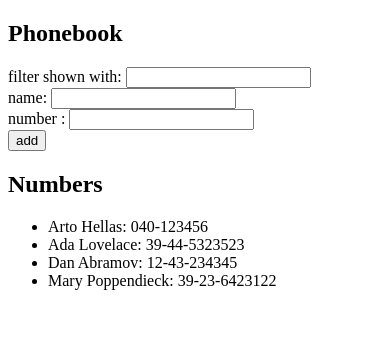
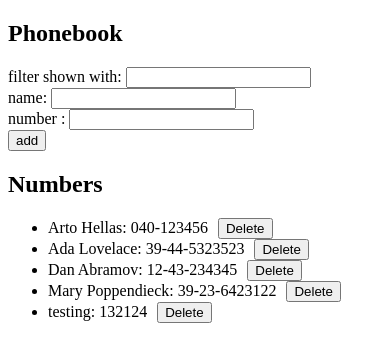
Before and after one commit to AnushrutNeupane/FSOPart2, a React (Vite) app in the folder phonebook/: page / in a window 390 px wide. Shown: the top 362 px of the page. Built offline with nearby package versions, Linux system fonts and the light colour scheme; data requests are answered from the project's data file.

Commit message:
updated phonebook with methods to interact with the data in the server (db.json)

```diff
--- a/phonebook/db.json
+++ b/phonebook/db.json
@@ -1,5 +1,5 @@
 {
-  "persons":[
+  "persons": [
     {
       "name": "Arto Hellas",
       "number": "040-123456",
@@ -19,6 +19,11 @@
       "name": "Mary Poppendieck",
       "number": "39-23-6423122",
       "id": "4"
+    },
+    {
+      "id": "1c59",
+      "name": "testing",
+      "number": "132124"
     }
   ]
 }
--- a/phonebook/src/App.jsx
+++ b/phonebook/src/App.jsx
@@ -2,7 +2,7 @@ import { useState, useEffect } from "react";
 import PersonForm from "./components/PersonForm";
 import Persons from "./components/Persons";
 import Filter from "./components/Filter";
-import axios from 'axios'
+import personService from "./services/personService";
 
 const App = () => {
   const [persons, setPersons] = useState([]);
@@ -11,15 +11,12 @@ const App = () => {
   const [filter, setFilter] = useState("");
 
   useEffect(()=>{
-    console.log('effect')
-    axios
-    .get('http://localhost:3001/persons')
-    .then(response => {
-      console.log('promise fulfilled')
-      setPersons(response.data)
+    personService.getAll()
+    .then(initialPersons => {
+      setPersons(initialPersons)
     })
+
   },[])
-  console.log('render', persons.length, 'persons')
 
   // Adding Name logic
   const addName = (event) => {
@@ -39,12 +36,20 @@ const App = () => {
 
     const nameObject = {
       name: newName,
-      id: persons.length + 1,
       number: newNumber,
     };
+
+    personService.create(nameObject).then(returnedName => {
+      setPersons(persons.concat(returnedName))
+      setNewName("")
+      setNewNumber("")
+    })
+
+    /*
     setPersons(persons.concat(nameObject));
     setNewName("");
     setNewNumber("");
+    */
   };
 
   // Handlers
@@ -59,6 +64,15 @@ const App = () => {
   const handleFilterChange = (event) => {
     setFilter(event.target.value);
   };
+
+  const handleDelete = (id) => {
+    const person = persons.find(p => p.id === id)
+    if (window.confirm(`Are you sure you want to delete ${person.name}?`)){
+      personService.remove(id).then(() => {
+        setPersons(persons.filter(p => p.id !== id))
+      })
+    }
+  }
 
   const personsToShow =
     filter === ""
@@ -79,7 +93,7 @@ const App = () => {
         handleNumberChange={handleNumberChange}
       />
       <h2>Numbers</h2>
-      <Persons persons={personsToShow}/>
+      <Persons persons={personsToShow} handleDelete={handleDelete}/>
     </div>
   );
 };
--- a/phonebook/src/components/Persons.jsx
+++ b/phonebook/src/components/Persons.jsx
@@ -1,9 +1,11 @@
-const Persons = ({ persons }) => {
+const Persons = ({ persons, handleDelete }) => {
   return (
     <ul>
       {persons.map((person) => (
         <li key={person.id}>
           {person.name}: {person.number}
+          <span style={{ paddingLeft: '10px' }}></span>
+          <button onClick={() => handleDelete(person.id)}>Delete</button>
         </li>
       ))}
     </ul>
--- /dev/null
+++ b/phonebook/src/services/personService.js
@@ -0,0 +1,21 @@
+import axios from 'axios'
+const baseUrl = 'http://localhost:3001/persons'
+
+const getAll = () => {
+    const request = axios.get(baseUrl)
+    return request.then(response => response.data)
+
+}
+
+const create = newObject => {
+    const request = axios.post(baseUrl, newObject)
+    return request.then(response => response.data)
+}
+
+const remove = id => {
+  return axios.delete(`${baseUrl}/${id}`)
+    .then(response => response.data)
+}
+
+
+export default { getAll, create, remove}
```
